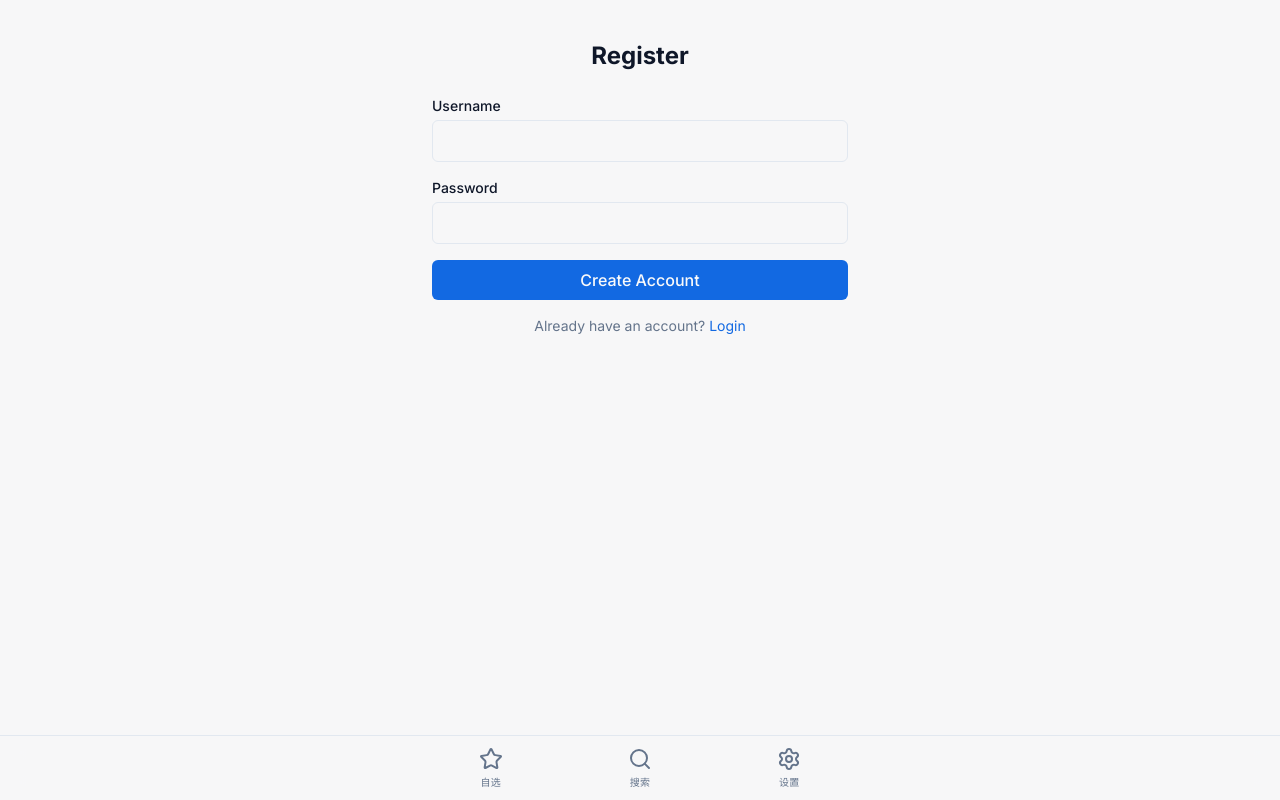
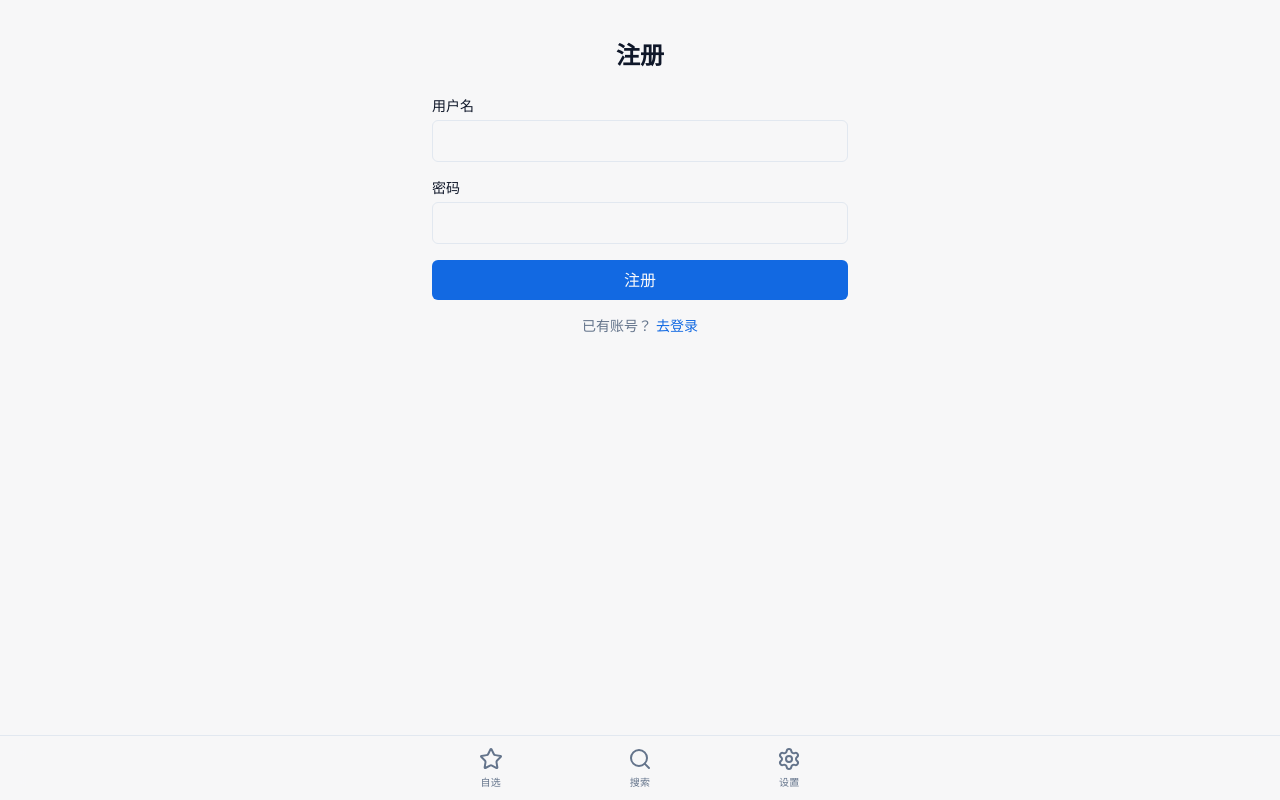
Before and after one commit to nuts2k/ETFTools, a Next.js app in the folder frontend/: page /register in a window 1280 px wide. Built offline with nearby package versions, Linux system fonts and the light colour scheme.

Commit message:
chore(frontend): translate login and register pages to Chinese

```diff
--- a/frontend/app/login/page.tsx
+++ b/frontend/app/login/page.tsx
@@ -27,7 +27,7 @@ export default function LoginPage() {
       })
 
       if (!res.ok) {
-        throw new Error("Login failed")
+        throw new Error("登录失败")
       }
 
       const data = await res.json()
@@ -37,16 +37,16 @@ export default function LoginPage() {
 
       router.push("/settings")
     } catch (err) {
-      setError("Invalid username or password")
+      setError("用户名或密码错误")
     }
   }
 
   return (
     <div className="container max-w-md mx-auto p-4 pt-10">
-      <h1 className="text-2xl font-bold mb-6 text-center">Login to ETFTool</h1>
+      <h1 className="text-2xl font-bold mb-6 text-center">登录 ETFTool</h1>
       <form onSubmit={handleSubmit} className="space-y-4">
         <div>
-          <label className="block text-sm font-medium mb-1">Username</label>
+          <label className="block text-sm font-medium mb-1">用户名</label>
           <input
             type="text"
             value={username}
@@ -56,7 +56,7 @@ export default function LoginPage() {
           />
         </div>
         <div>
-          <label className="block text-sm font-medium mb-1">Password</label>
+          <label className="block text-sm font-medium mb-1">密码</label>
           <input
             type="password"
             value={password}
@@ -72,14 +72,14 @@ export default function LoginPage() {
           type="submit"
           className="w-full py-2 bg-primary text-primary-foreground rounded-md font-medium"
         >
-          Login
+          登录
         </button>
       </form>
 
       <p className="mt-4 text-center text-sm text-muted-foreground">
-        Don't have an account?{" "}
+        没有账号？{" "}
         <Link href="/register" className="text-primary hover:underline">
-          Register
+          去注册
         </Link>
       </p>
     </div>
--- a/frontend/app/register/page.tsx
+++ b/frontend/app/register/page.tsx
@@ -25,7 +25,7 @@ export default function RegisterPage() {
 
       if (!res.ok) {
         const data = await res.json()
-        throw new Error(data.detail || "Registration failed")
+        throw new Error(data.detail || "注册失败")
       }
 
       // Redirect to login on success
@@ -37,10 +37,10 @@ export default function RegisterPage() {
 
   return (
     <div className="container max-w-md mx-auto p-4 pt-10">
-      <h1 className="text-2xl font-bold mb-6 text-center">Register</h1>
+      <h1 className="text-2xl font-bold mb-6 text-center">注册</h1>
       <form onSubmit={handleSubmit} className="space-y-4">
         <div>
-          <label className="block text-sm font-medium mb-1">Username</label>
+          <label className="block text-sm font-medium mb-1">用户名</label>
           <input
             type="text"
             value={username}
@@ -51,7 +51,7 @@ export default function RegisterPage() {
           />
         </div>
         <div>
-          <label className="block text-sm font-medium mb-1">Password</label>
+          <label className="block text-sm font-medium mb-1">密码</label>
           <input
             type="password"
             value={password}
@@ -68,14 +68,14 @@ export default function RegisterPage() {
           type="submit"
           className="w-full py-2 bg-primary text-primary-foreground rounded-md font-medium"
         >
-          Create Account
+          注册
         </button>
       </form>
 
       <p className="mt-4 text-center text-sm text-muted-foreground">
-        Already have an account?{" "}
+        已有账号？{" "}
         <Link href="/login" className="text-primary hover:underline">
-          Login
+          去登录
         </Link>
       </p>
     </div>
```
